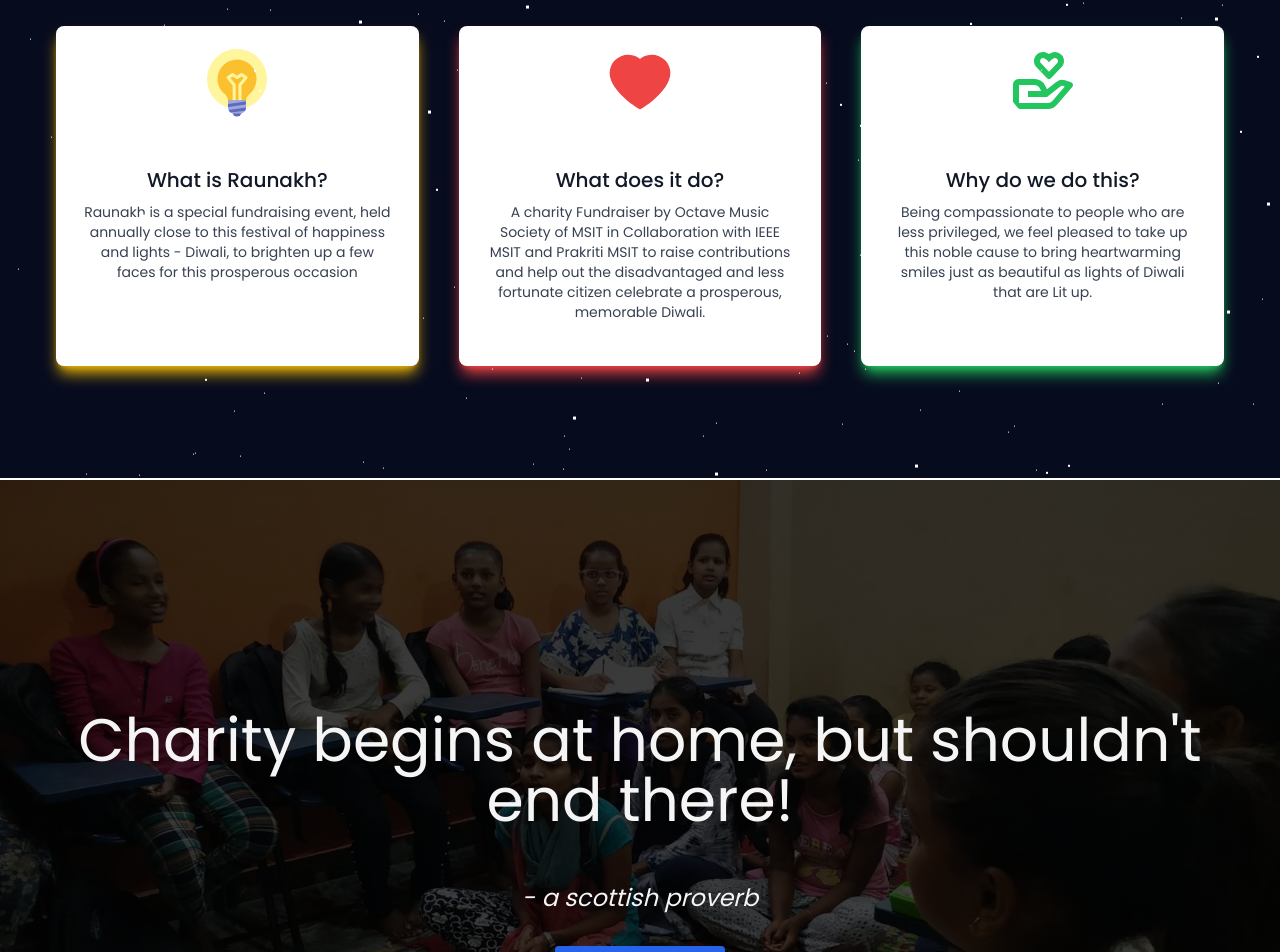
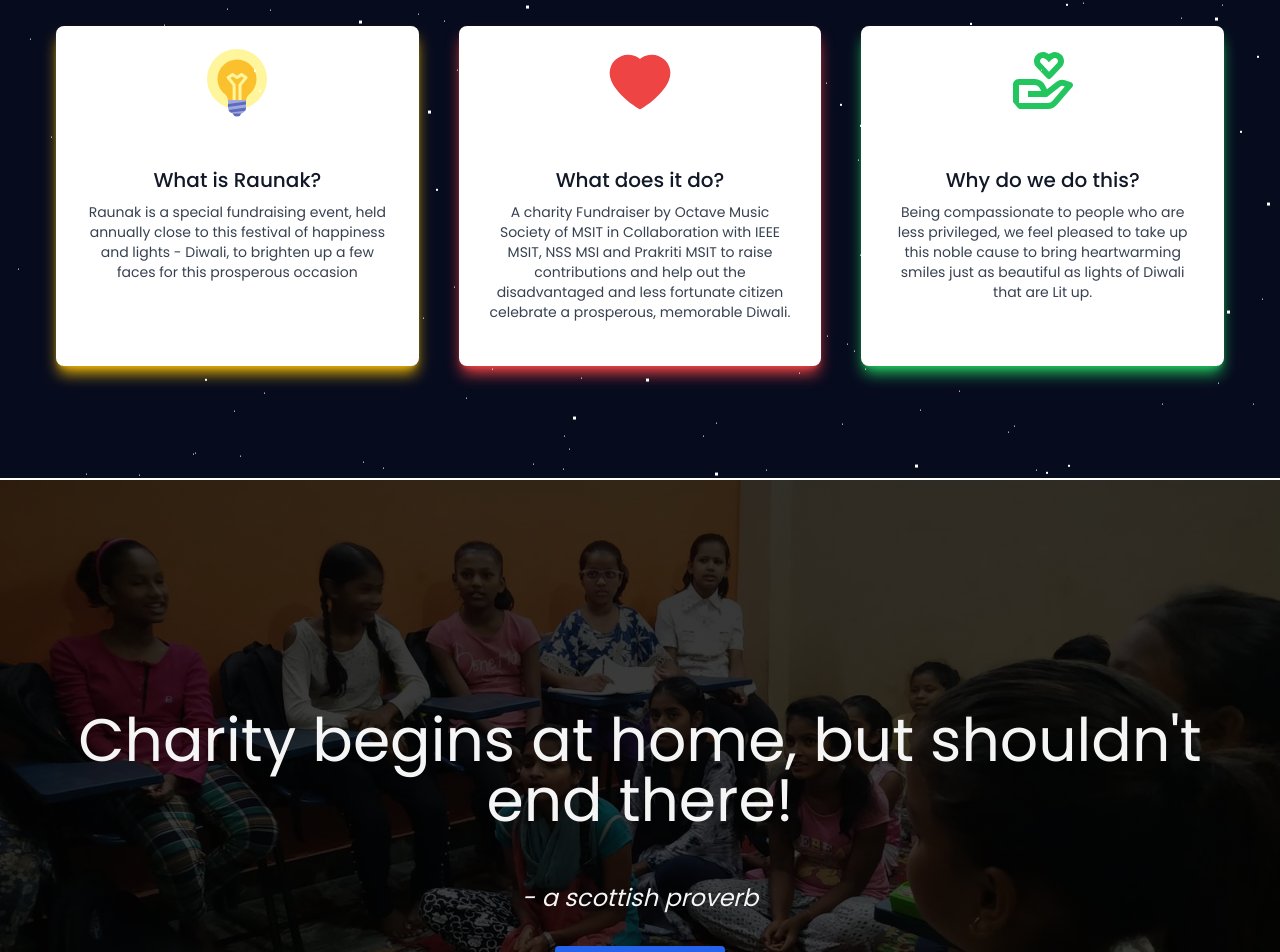
Before and after one commit to Im-Abhi/Raunakh-22, a React (Create React App) app in the folder client/: page / in a window 1280 px wide. Shown: the part 988-1940 px from the top of the page. Built offline with nearby package versions, Linux system fonts and the light colour scheme.

Commit message:
Update About.jsx
Included "NSS MSI" in 'What does it do?'

```diff
--- a/client/src/Components/About.jsx
+++ b/client/src/Components/About.jsx
@@ -20,9 +20,9 @@ const About = () => {
                                 <FcIdea className="text-7xl rounded-full" />
                             </a>
                             <div className="p-7">
-                                <h5 className="text-gray-900 text-xl font-medium mb-2">What is Raunakh?</h5>
+                                <h5 className="text-gray-900 text-xl font-medium mb-2">What is Raunak?</h5>
                                 <p className="text-gray-700 text-sm mb-4">
-                                    Raunakh is a special fundraising event, held annually close to this festival of happiness and lights - Diwali, to brighten up a few faces for this prosperous occasion
+                                    Raunak is a special fundraising event, held annually close to this festival of happiness and lights - Diwali, to brighten up a few faces for this prosperous occasion
                                 </p>
                             </div>
                         </div>
@@ -35,7 +35,7 @@ const About = () => {
                             <div className="p-7">
                                 <h5 className="text-gray-900 text-xl font-medium mb-2">What does it do?</h5>
                                 <p className="text-gray-700 text-sm mb-4">
-                                    A charity Fundraiser by Octave Music Society of MSIT in Collaboration with IEEE MSIT and Prakriti MSIT to raise contributions and help out the disadvantaged and less fortunate citizen celebrate a prosperous, memorable Diwali.
+                                    A charity Fundraiser by Octave Music Society of MSIT in Collaboration with IEEE MSIT, NSS MSI and Prakriti MSIT to raise contributions and help out the disadvantaged and less fortunate citizen celebrate a prosperous, memorable Diwali.
                                 </p>
                             </div>
                         </div>
```
